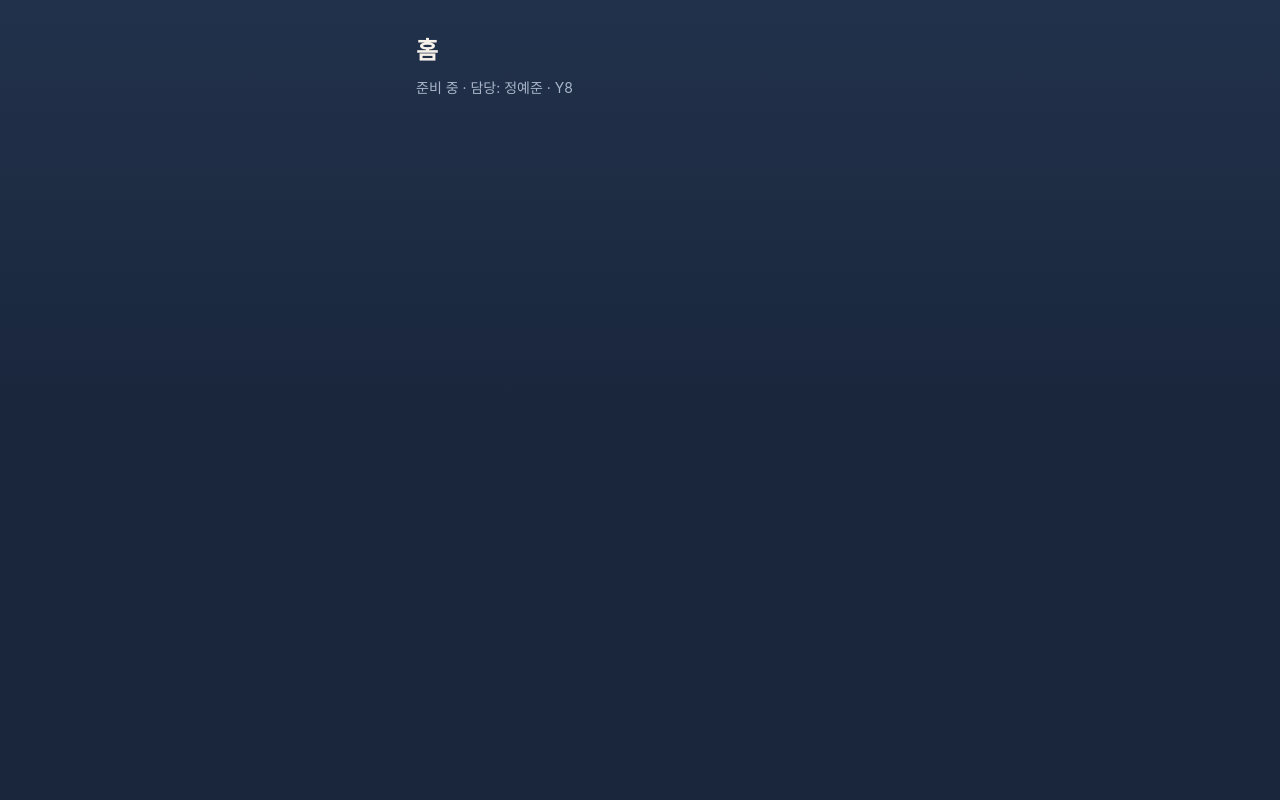
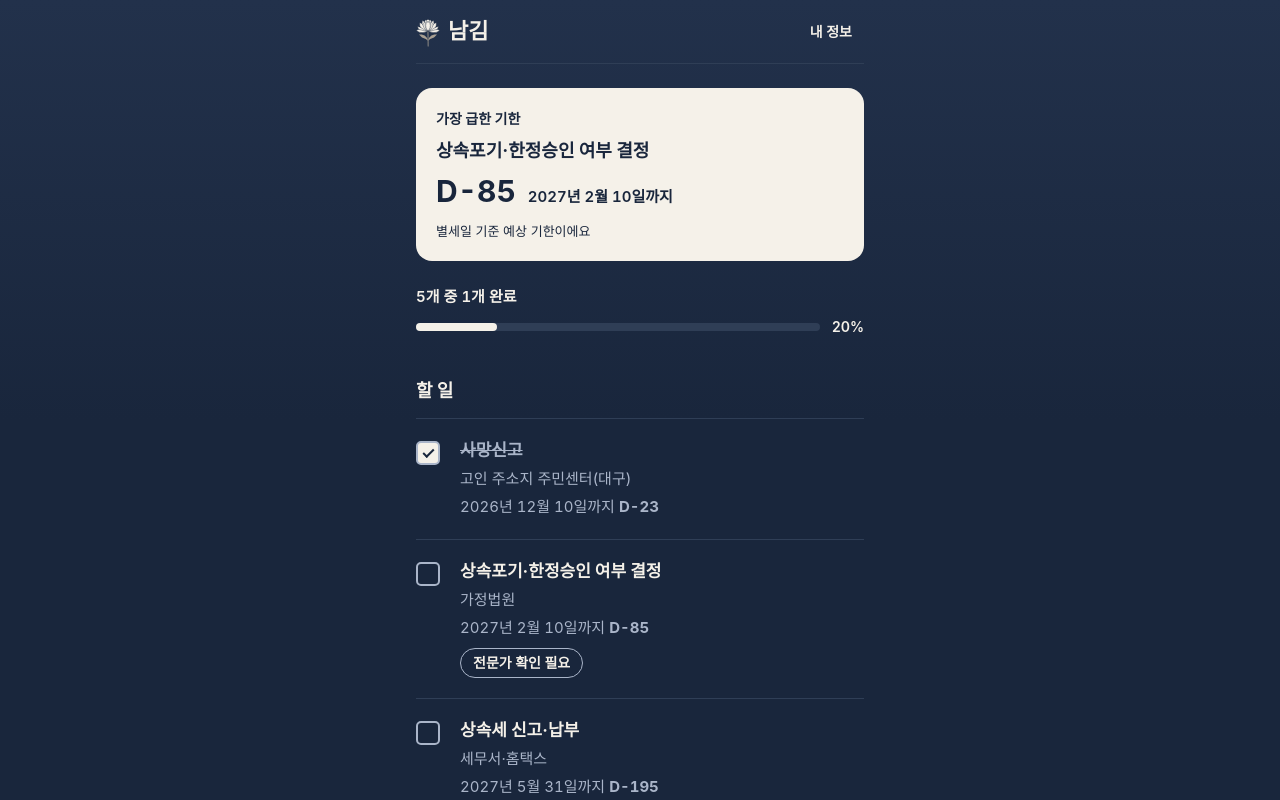
Before and after one commit to chung1yejun/AIrevolution, a Next.js app: page /home in a window 1280 px wide. Shown: the top 800 px of the page. Built offline with nearby package versions, Linux system fonts and the light colour scheme; a web font is replaced by a local one.

Commit message:
feat(Y8): 홈 화면 데이터 불러오기와 기한 카드·진행률·할 일 목록
Co-Authored-By: Claude Opus 5.5 <noreply@anthropic.com>

```diff
--- /dev/null
+++ b/app/(app)/home/HomeSummary.tsx
@@ -0,0 +1,32 @@
+import { Card, ProgressBar, Tag } from "@/components/ui";
+import type { Progress, UrgentTask } from "@/lib/types";
+import { dDayLabel, dateLabel, isUrgent } from "./format";
+
+/** 가장 급한 기한 카드와 진행률 */
+export default function HomeSummary({ urgent, progress }: { urgent: UrgentTask | null; progress: Progress }) {
+  return (
+    <section aria-label="요약" className="grid gap-6">
+      {urgent && (
+        <Card>
+          <div className="flex items-start justify-between gap-3">
+            <p className="text-[14px] font-semibold">가장 급한 기한</p>
+            {isUrgent(urgent.dDay) && <Tag variant="urgent" />}
+          </div>
+          <p className="mt-2 break-keep text-[18px] leading-[1.4] font-bold">{urgent.title}</p>
+          <p className="mt-3 flex flex-wrap items-baseline gap-x-3 gap-y-1">
+            <span className="text-[30px] leading-none font-bold tabular-nums">{dDayLabel(urgent.dDay)}</span>
+            <span className="text-[15px] font-semibold tabular-nums">{dateLabel(urgent.dueDate)}까지</span>
+          </p>
+          <p className="mt-3 text-[13px]">별세일 기준 예상 기한이에요</p>
+        </Card>
+      )}
+
+      <div className="grid gap-2">
+        <p className="text-[15px] font-semibold tabular-nums">
+          {progress.total}개 중 {progress.done}개 완료
+        </p>
+        <ProgressBar value={progress.percent} label={`${progress.percent}%`} />
+      </div>
+    </section>
+  );
+}
--- /dev/null
+++ b/app/(app)/home/HomeView.tsx
@@ -0,0 +1,95 @@
+"use client";
+
+import { useRouter } from "next/navigation";
+import { useCallback, useEffect, useState } from "react";
+import { Button } from "@/components/ui";
+import type { HomeResponse } from "@/lib/types";
+import HomeSummary from "./HomeSummary";
+import TaskList from "./TaskList";
+import { EmptyState, ErrorState, Loading } from "./temp-ui";
+
+const LOAD_ERROR = "할 일을 불러오지 못했어요. 잠시 후 다시 시도해 주세요.";
+
+type State =
+  | { status: "loading" }
+  | { status: "error"; message: string }
+  | { status: "ready"; data: HomeResponse };
+
+/** API 오류 응답({ error: { message } })에서 한국어 설명을 꺼내요. */
+function errorMessage(body: unknown): string {
+  if (typeof body === "object" && body !== null && "error" in body) {
+    const { error } = body;
+    if (typeof error === "object" && error !== null && "message" in error && typeof error.message === "string") {
+      return error.message;
+    }
+  }
+  return LOAD_ERROR;
+}
+
+export default function HomeView() {
+  const router = useRouter();
+  const [state, setState] = useState<State>({ status: "loading" });
+
+  const load = useCallback(async () => {
+    setState({ status: "loading" });
+    try {
+      const res = await fetch("/api/home", { cache: "no-store" });
+      const body: unknown = await res.json().catch(() => null);
+      if (!res.ok || body === null) {
+        setState({ status: "error", message: errorMessage(body) });
+        return;
+      }
+      setState({ status: "ready", data: body as HomeResponse });
+    } catch {
+      setState({ status: "error", message: "인터넷 연결을 확인하고 다시 시도해 주세요." });
+    }
+  }, []);
+
+  useEffect(() => {
+    // 화면이 열리면 한 번 불러와요.
+    // eslint-disable-next-line react-hooks/set-state-in-effect
+    void load();
+  }, [load]);
+
+  if (state.status === "loading") return <Loading />;
+  if (state.status === "error") return <ErrorState message={state.message} onRetry={load} />;
+
+  const { data } = state;
+  if (!data.hasAnswers) {
+    return (
+      <EmptyState
+        message="몇 가지 질문에 답하면 할 일을 만들어 드려요"
+        actionLabel="질문에 답하기"
+        onAction={() => router.push("/onboarding")}
+      />
+    );
+  }
+
+  return (
+    <div className="grid gap-10">
+      <HomeSummary urgent={data.urgent} progress={data.progress} />
+
+      <section aria-labelledby="task-title">
+        <h2 id="task-title" className="mb-3 text-[18px] font-bold">
+          할 일
+        </h2>
+        {data.tasks.length > 0 ? (
+          <TaskList tasks={data.tasks} />
+        ) : (
+          <EmptyState
+            message="아직 할 일이 없어요. AI로 놓친 기관을 찾아볼 수 있어요"
+            actionLabel="AI로 놓친 기관 찾기"
+            onAction={() => router.push("/analysis")}
+          />
+        )}
+      </section>
+
+      <div className="grid gap-3">
+        <Button onClick={() => router.push("/analysis")}>AI로 놓친 기관 찾기</Button>
+        <Button variant="secondary" onClick={() => router.push("/onboarding")}>
+          답변 수정
+        </Button>
+      </div>
+    </div>
+  );
+}
--- /dev/null
+++ b/app/(app)/home/TaskList.tsx
@@ -0,0 +1,63 @@
+import Link from "next/link";
+import { Checkbox, Tag } from "@/components/ui";
+import type { Task } from "@/lib/types";
+import { dDayLabel, dateLabel, isUrgent } from "./format";
+
+function DueText({ task }: { task: Task }) {
+  if (!task.dueDate || task.dDay === null) {
+    return <span>기한 없음</span>;
+  }
+  return (
+    <span className={`tabular-nums ${!task.done && isUrgent(task.dDay) ? "text-warn" : ""}`}>
+      {dateLabel(task.dueDate)}까지 <b>{dDayLabel(task.dDay)}</b>
+    </span>
+  );
+}
+
+function TaskBody({ task }: { task: Task }) {
+  return (
+    <>
+      <p className={`break-keep text-[17px] leading-[1.4] font-bold ${task.done ? "text-text-sub line-through" : ""}`}>
+        {task.title}
+      </p>
+      {task.institutionName && <p className="mt-1 break-keep text-[15px] text-text-sub">{task.institutionName}</p>}
+      <p className="mt-1 text-[15px] text-text-sub">
+        <DueText task={task} />
+      </p>
+      {task.needsExpert && (
+        <div className="mt-2">
+          <Tag variant="review" />
+        </div>
+      )}
+    </>
+  );
+}
+
+/** 할 일 목록. 체크박스는 Y9에서 PATCH /api/tasks/[id]와 연결해요(지금은 표시만). */
+export default function TaskList({ tasks }: { tasks: Task[] }) {
+  return (
+    <ul className="border-t border-border">
+      {tasks.map((task) => (
+        <li key={task.id} className="flex items-start gap-1 border-b border-border py-3">
+          <Checkbox
+            label={<span className="sr-only">{task.title} 완료</span>}
+            checked={task.done}
+            readOnly
+          />
+          {task.institutionId ? (
+            <Link
+              href={`/institutions/${task.institutionId}`}
+              className="block min-w-0 flex-1 rounded-xl py-2 pl-1 hover:bg-surface"
+            >
+              <TaskBody task={task} />
+            </Link>
+          ) : (
+            <div className="min-w-0 flex-1 py-2 pl-1">
+              <TaskBody task={task} />
+            </div>
+          )}
+        </li>
+      ))}
+    </ul>
+  );
+}
--- /dev/null
+++ b/app/(app)/home/format.ts
@@ -0,0 +1,20 @@
+// 홈 화면에서 쓰는 기한 표시 (dDay는 API가 한국 시간 오늘 기준으로 계산해 줘요)
+
+/** 82 → "D-82", 0 → "D-Day", 음수 → "기한 지남" */
+export function dDayLabel(dDay: number): string {
+  if (dDay > 0) return `D-${dDay}`;
+  if (dDay === 0) return "D-Day";
+  return "기한 지남";
+}
+
+/** 30일 이내(지난 것 포함)면 기한 임박 */
+export function isUrgent(dDay: number | null): boolean {
+  return dDay !== null && dDay <= 30;
+}
+
+/** "2027-02-10" → "2027년 2월 10일" */
+export function dateLabel(date: string): string {
+  const [y, m, d] = date.split("-").map(Number);
+  if (!y || !m || !d) return date;
+  return `${y}년 ${m}월 ${d}일`;
+}
--- a/app/(app)/home/page.tsx
+++ b/app/(app)/home/page.tsx
@@ -1,8 +1,14 @@
+import HomeView from "./HomeView";
+import { HomeTopBar } from "./temp-ui";
+
 export default function Page() {
   return (
-    <main className="py-8">
-      <h1 className="font-serif text-[24px] font-bold">홈</h1>
-      <p className="mt-2 text-sm text-text-sub">준비 중 · 담당: 정예준 · Y8</p>
-    </main>
+    <>
+      <HomeTopBar />
+      <main className="pt-6 pb-10">
+        <h1 className="sr-only">홈</h1>
+        <HomeView />
+      </main>
+    </>
   );
 }
--- /dev/null
+++ b/app/(app)/home/temp-ui.tsx
@@ -0,0 +1,50 @@
+// 임시 부품(Y8): 김수아 S3(PR #16)의 Loading, ErrorState, EmptyState와 같은 사용법이에요.
+// S3가 main에 합쳐지면 이 파일을 지우고 `@/components/ui`에서 가져와요.
+import Link from "next/link";
+import { Button, Chrysanthemum } from "@/components/ui";
+
+export function Loading() {
+  return (
+    <div role="status" className="grid min-h-48 place-content-center justify-items-center gap-3 rounded-2xl bg-surface p-5 text-center">
+      <span aria-hidden="true" className="size-7 rounded-full border-2 border-current border-r-transparent motion-safe:animate-spin" />
+      <p>불러오는 중이에요</p>
+    </div>
+  );
+}
+
+export function ErrorState({ message, onRetry }: { message: string; onRetry: () => void }) {
+  return (
+    <div className="flex min-h-48 flex-col rounded-2xl bg-surface p-5">
+      <div role="alert" className="mb-4 grow wrap-anywhere">
+        <p className="text-lg font-semibold">문제가 생겼어요</p>
+        <p className="mt-1">{message}</p>
+      </div>
+      <Button onClick={onRetry}>다시 시도</Button>
+    </div>
+  );
+}
+
+export function EmptyState({ message, actionLabel, onAction }: { message: string; actionLabel: string; onAction: () => void }) {
+  return (
+    <div className="flex min-h-48 flex-col rounded-2xl bg-surface p-5">
+      <Chrysanthemum className="mb-3 w-8" />
+      <p className="mb-4 grow break-keep text-lg font-semibold wrap-anywhere">{message}</p>
+      <Button onClick={onAction}>{actionLabel}</Button>
+    </div>
+  );
+}
+
+/** 상단 바: S3의 (app) 레이아웃에 같은 바가 들어 있어서, S3 merge 후 지워요. */
+export function HomeTopBar() {
+  return (
+    <header className="flex min-h-16 items-center justify-between gap-4 border-b border-border py-2">
+      <p className="flex items-center gap-2 font-serif text-[22px] font-bold">
+        <Chrysanthemum className="w-6 shrink-0" />
+        남김
+      </p>
+      <Link href="/me" className="inline-flex min-h-11 items-center rounded-xl px-3 text-sm font-semibold hover:bg-surface">
+        내 정보
+      </Link>
+    </header>
+  );
+}
```
